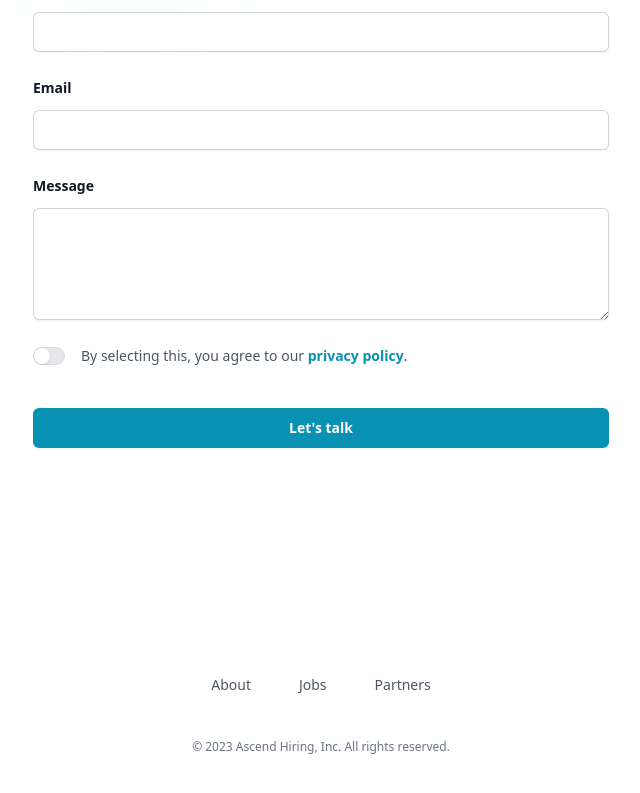
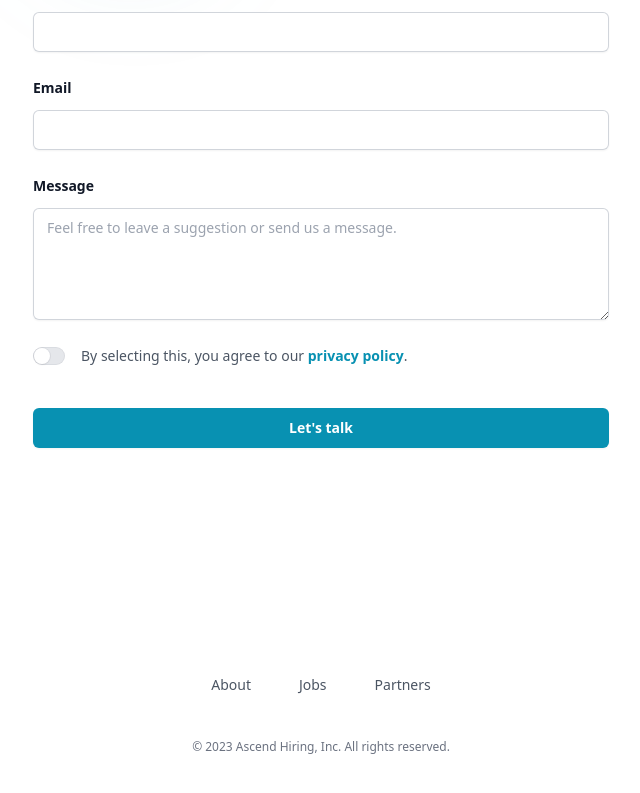
Before and after one commit to Whayven/ascend-hiring-landing, a Next.js app: page / in a window 1280 px wide. Shown: the part 3599-4392 px from the top of the page, without its empty margins (319-959 px from the left). Built offline with nearby package versions, Linux system fonts and the light colour scheme.

Commit message:
downgraded next to fix runtime error

```diff
--- a/package.json
+++ b/package.json
@@ -23,7 +23,7 @@
     "@sendgrid/mail": "^7.7.0",
     "clsx": "^1.2.1",
     "lucide-react": "^0.260.0",
-    "next": "^13.5.4",
+    "next": "^13.4.19",
     "react": "^18.2.0",
     "react-dom": "^18.2.0",
     "react-hook-form": "^7.47.0",
--- a/src/components/ContactSection.tsx
+++ b/src/components/ContactSection.tsx
@@ -152,6 +152,7 @@ export default function ContactForm() {
                 rows={4}
                 className='focus:ring-primary-600 block w-full rounded-md border-0 px-3.5 py-2 text-gray-900 shadow-sm ring-1 ring-inset ring-gray-300 placeholder:text-gray-400 focus:ring-2 focus:ring-inset sm:text-sm sm:leading-6'
                 defaultValue=''
+                placeholder='Feel free to leave a suggestion or send us a message.'
               />
             </div>
           </div>
```
Also changed, not shown: 1 other file (tests, documents, lock files or other folders).
